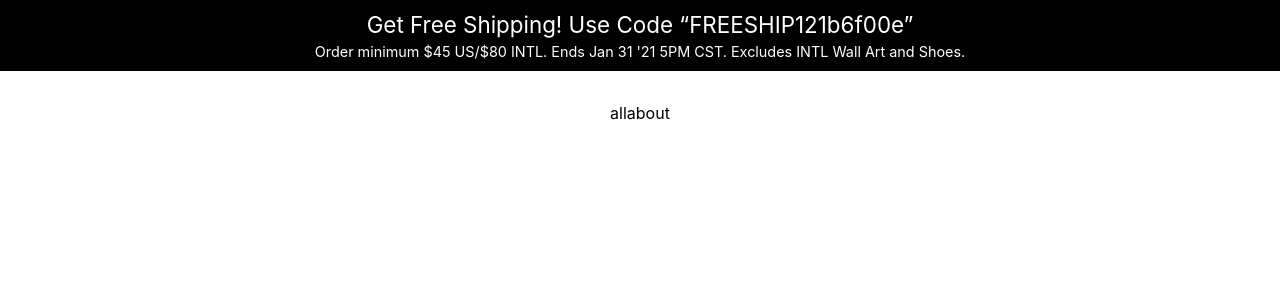
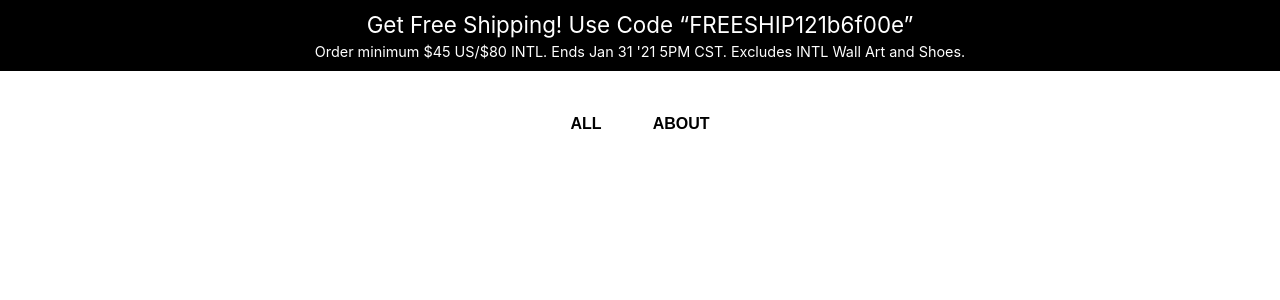
Before and after one commit to berest915/souvenir, a Next.js app: page / in a window 1280 px wide. Shown: the top 300 px of the page. Built offline with nearby package versions, Linux system fonts and the light colour scheme.

Commit message:
not using nested styled-components, temporarily fixed the unapplied styles

```diff
--- a/coms/Nav/Nav.js
+++ b/coms/Nav/Nav.js
@@ -1,13 +1,13 @@
-import { Wrapper } from "./NavStyle";
-import Link from 'next/link'
+import { Wrapper, Ul, StyledAnchor } from "./NavStyle";
+import Link from "next/link";
 
 const Nav = () => {
   return (
     <Wrapper>
       {/* //! cover image */}
-      <li className="li">
-        <Link href="/" className='link' passHref>
-          <a>all</a>
+      <Ul className="li">
+        <Link href="/" className="link" passHref>
+          <StyledAnchor>all</StyledAnchor>
         </Link>
         {/* <Link href="/products/tee" className='link'>
           <ul>tee</ul>
@@ -15,10 +15,10 @@ const Nav = () => {
         <Link href="/products/mug" className='link'>
           <ul>mug</ul>
         </Link> */}
-        <Link href="/about" className='link' passHref>
-          <a>about</a>
+        <Link href="/about" className="link" passHref>
+          <StyledAnchor>about</StyledAnchor>
         </Link>
-      </li>
+      </Ul>
     </Wrapper>
   );
 };
--- a/coms/Nav/NavStyle.jsx
+++ b/coms/Nav/NavStyle.jsx
@@ -1,5 +1,5 @@
 import styled from "styled-components";
-import { PRIMARY_FONT } from "../../styles/css-constants/css-constant"
+import { PRIMARY_FONT } from "../../styles/css-constants/css-constant";
 
 export const Wrapper = styled.div`
   padding: 1.5rem 0;
@@ -8,15 +8,19 @@ export const Wrapper = styled.div`
     display: block;
     margin: 0 auto;
   }
-
-  .li {
+`;
+export const Ul = styled.ul`
   display: flex;
   justify-content: center;
   margin-top: 0.5rem;
   .link {
+    a {
+    }
+  }
+`;
+export const StyledAnchor = styled.a`
   color: #000;
   text-decoration: none;
-      ul {
   transition: all 0.4s ease;
   text-transform: uppercase;
   ${PRIMARY_FONT};
@@ -29,7 +33,4 @@ export const Wrapper = styled.div`
     color: #fff;
     background-color: #000;
   }
-      }
-    }
-  }
 `;
```
Lines whose indentation alone changed are shown as unchanged.
